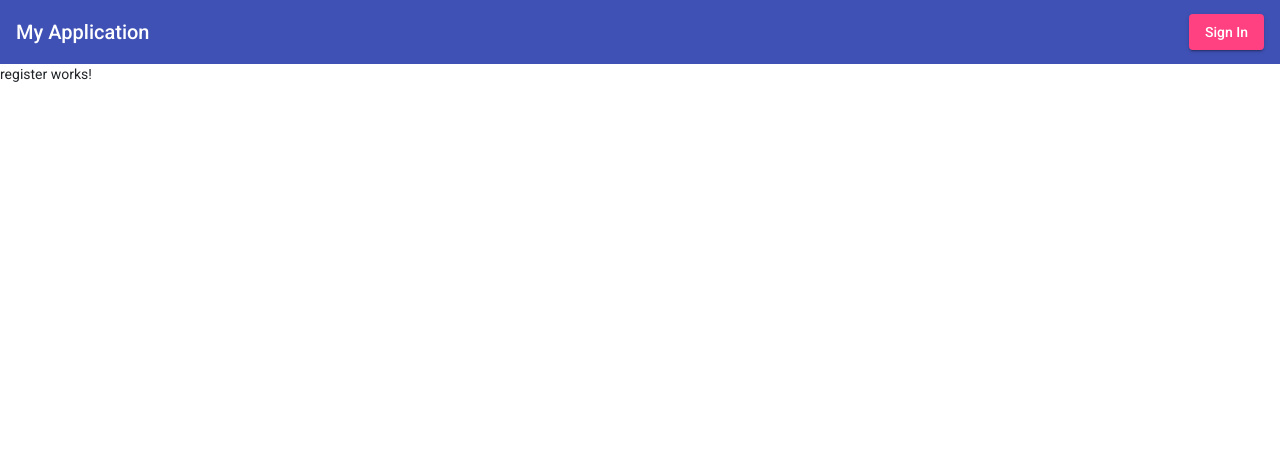
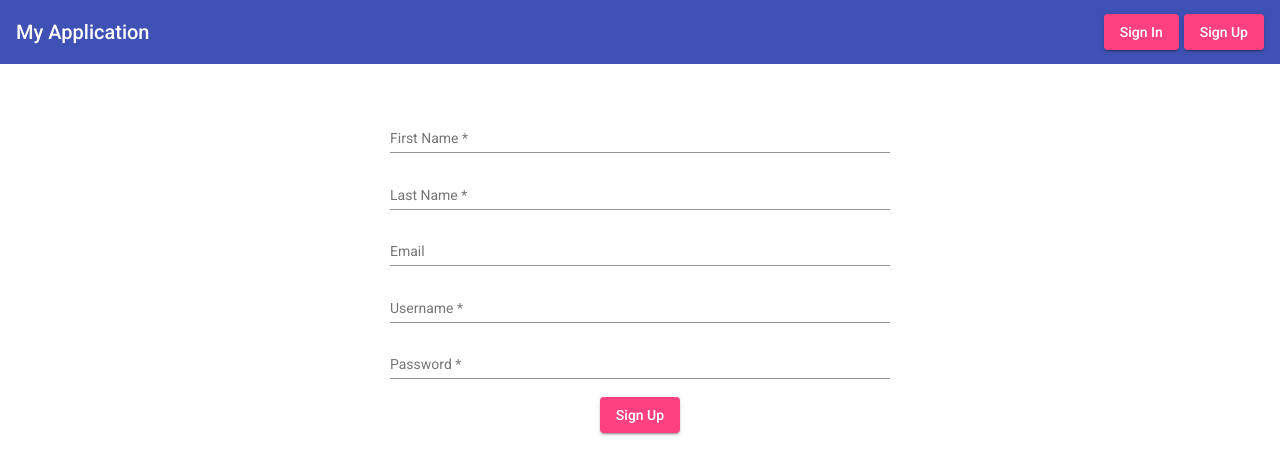
Before and after one commit to rwasek/MyPantry, an Angular app in the folder ngMyPantry/: page /register in a window 1280 px wide. Shown: the top 474 px of the page. Built offline with nearby package versions, Linux system fonts and the light colour scheme.

Commit message:
Implemented New User Registration

```diff
--- a/ngMyPantry/src/app/app.module.ts
+++ b/ngMyPantry/src/app/app.module.ts
@@ -25,6 +25,7 @@ import { MatSelectModule } from '@angular/material/select';
 import {MatDatepickerModule} from '@angular/material/datepicker';
 import { MatNativeDateModule } from '@angular/material/core';
 import { MatTooltipModule } from '@angular/material/tooltip';
+
 
 @NgModule({
   declarations: [
@@ -58,6 +59,7 @@ import { MatTooltipModule } from '@angular/material/tooltip';
     MatTooltipModule
 
 
+
   ],
   providers: [],
   bootstrap: [AppComponent]
--- a/ngMyPantry/src/app/components/navigation/navigation.component.css
+++ b/ngMyPantry/src/app/components/navigation/navigation.component.css
@@ -1,3 +1,7 @@
 .example-spacer {
   flex: 1 1 auto;
 }
+
+.signUpBtn {
+  margin-left: 5px;
+}
--- a/ngMyPantry/src/app/components/navigation/navigation.component.html
+++ b/ngMyPantry/src/app/components/navigation/navigation.component.html
@@ -4,6 +4,11 @@
     <a *ngIf='! loggedIn()' color="accent">
       <app-login></app-login>
     </a>
+    <a class="signUpBtn"*ngIf='! loggedIn()' [routerLink]="['/register']">
+      <button mat-raised-button color="accent">
+        Sign Up
+      </button>
+    </a>
     <a *ngIf='loggedIn()' color="accent">
       <app-logout></app-logout>
     </a>
--- a/ngMyPantry/src/app/components/register/register.component.css
+++ b/ngMyPantry/src/app/components/register/register.component.css
@@ -0,0 +1,10 @@
+.registerForm {
+  width: 100vw;
+  height: 100vh;
+  text-align: center;
+  padding-top: 50px;
+}
+
+.example-full-width {
+  width: 500px;
+}
--- a/ngMyPantry/src/app/components/register/register.component.html
+++ b/ngMyPantry/src/app/components/register/register.component.html
@@ -1 +1,30 @@
-<p>register works!</p>
+<div class="registerForm">
+  <form class="example-form">
+    <mat-form-field class="example-full-width">
+      <mat-label>First Name</mat-label>
+      <input type='text' name='firstName' [(ngModel)]="newUser.firstName" matInput placeholder="Ex. John" required>
+    </mat-form-field>
+    <br>
+    <mat-form-field class="example-full-width">
+      <mat-label>Last Name</mat-label>
+      <input type='text' name='lastName' [(ngModel)]="newUser.lastName" matInput placeholder="Ex. Doe" required>
+    </mat-form-field>
+    <br>
+    <mat-form-field class="example-full-width">
+      <mat-label>Email</mat-label>
+      <input type='text' name='email' [(ngModel)]="newUser.email" matInput placeholder="Ex. johndoe@gmail.com">
+    </mat-form-field>
+    <br>
+    <mat-form-field class="example-full-width">
+      <mat-label>Username</mat-label>
+      <input type='text' name='username' [(ngModel)]="newUser.username" matInput placeholder="Ex. Johndoe2020" required>
+    </mat-form-field>
+    <br>
+    <mat-form-field class="example-full-width">
+      <mat-label>Password</mat-label>
+      <input type='text' name='password' [(ngModel)]="newUser.password" matInput placeholder="" required>
+    </mat-form-field>
+    <br>
+    <button mat-raised-button color='accent' (click)="register(newUser)">Sign Up</button>
+  </form>
+</div>
--- a/ngMyPantry/src/app/components/register/register.component.ts
+++ b/ngMyPantry/src/app/components/register/register.component.ts
@@ -1,4 +1,8 @@
 import { Component, OnInit } from '@angular/core';
+import { NgForm } from '@angular/forms';
+import { Router } from '@angular/router';
+import { User } from 'src/app/models/user';
+import { AuthService } from 'src/app/services/auth.service';
 
 @Component({
   selector: 'app-register',
@@ -7,9 +11,37 @@ import { Component, OnInit } from '@angular/core';
 })
 export class RegisterComponent implements OnInit {
 
-  constructor() { }
+  newUser = new User();
+
+  constructor(
+    private auth: AuthService,
+    private router: Router
+    ) { }
 
   ngOnInit(): void {
+
   }
 
+  register(newUser: User){
+
+    this.auth.register(newUser).subscribe(
+      data => {
+        console.log('RegisterComponent.register(): user registered.');
+        console.log(newUser);
+        this.auth.login(newUser.username, newUser.password).subscribe(
+          next => {
+            console.log('RegisterComponent.register(): user logged in, routing to /groceryList.');
+            this.router.navigateByUrl('/groceryList');
+          },
+          error => {
+            console.error('RegisterComponent.register(): error logging in.');
+          }
+        );
+      },
+      err => {
+        console.error('RegisterComponent.register(): error registering.');
+        console.error(err);
+      }
+    );
+  }
 }
```
